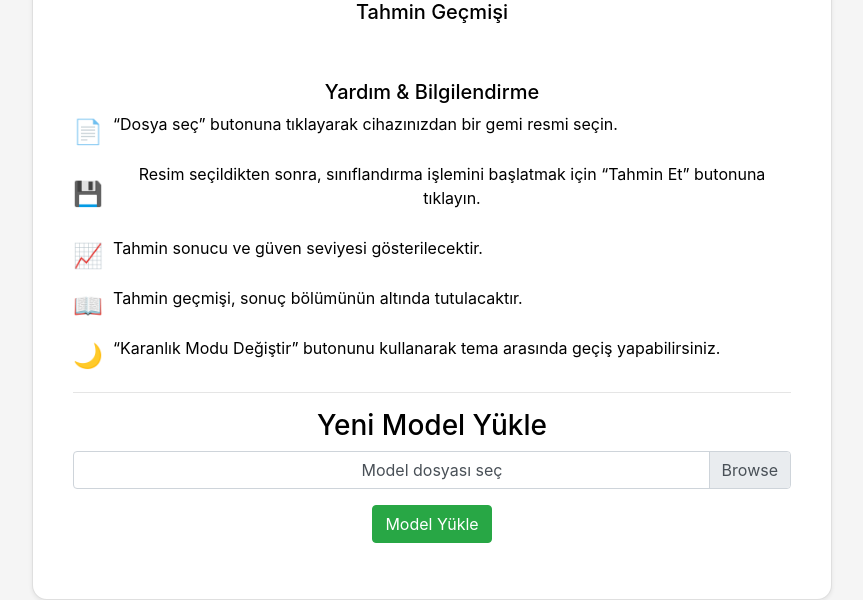
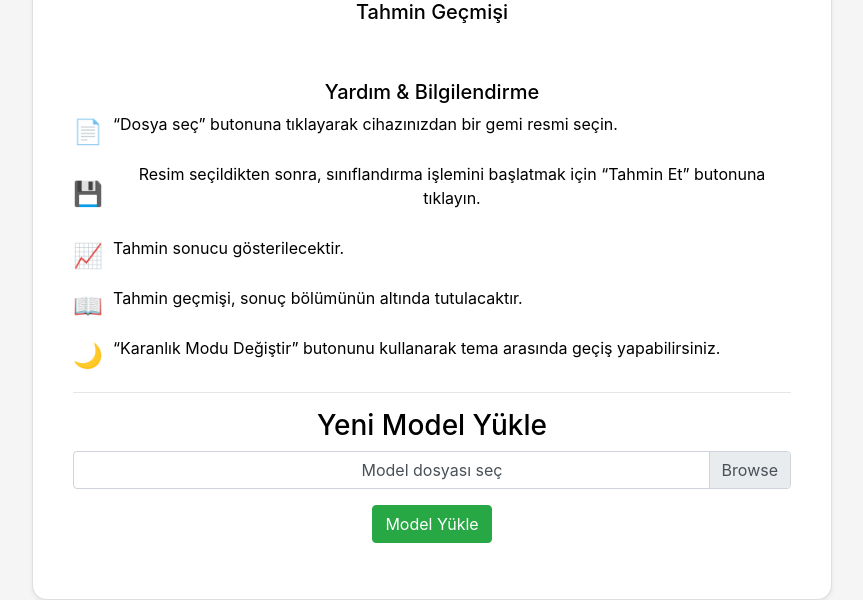
Before and after one commit to yasinkarademir/shipt-type-classification-web, a FastAPI app: page / in a window 1280 px wide. Shown: the part 487-1087 px from the top of the page, without its empty margins (208-1071 px from the left). Run offline with FastAPI, Linux system fonts and the light colour scheme; data that the repository does not hold is empty; parts of the project's set-up code (start-up, migrations or seed data) failed here and were passed over; some libraries are stand-ins or nearby versions.

Commit message:
güven oranı gösterimi kaldırıldı.

```diff
--- a/static/scripts.js
+++ b/static/scripts.js
@@ -94,8 +94,8 @@ async function uploadImage() {
 
         if (response.ok) {
             const result = await response.json();
-            document.getElementById('result').innerText = `Tahmin Edilen Sınıf: ${result.predicted_class} (Güven: ${result.confidence.toFixed(2)}%)`;
-            addToHistory(result.predicted_class, result.confidence.toFixed(2));
+            document.getElementById('result').innerText = `Tahmin Edilen Sınıf: ${result.predicted_class}`;
+            addToHistory(result.predicted_class);
             setFeedback("Tahmin başarılı!", "success");
         } else {
             const error = await response.json();
@@ -109,11 +109,11 @@ async function uploadImage() {
     }
 }
 
-function addToHistory(predictedClass, confidence) {
+function addToHistory(predictedClass) {
     const historyList = document.getElementById('history-list');
     const listItem = document.createElement('li');
     listItem.className = 'list-group-item';
-    listItem.innerText = `Sınıf: ${predictedClass} (Güven: ${confidence}%)`;
+    listItem.innerText = `Sınıf: ${predictedClass}`;
     historyList.appendChild(listItem);
 }
 
--- a/templates/index.html
+++ b/templates/index.html
@@ -67,7 +67,7 @@
                 </div>
                 <div class="help-item">
                     <span class="help-icon">&#x1F4C8;</span>
-                    <p>Tahmin sonucu ve güven seviyesi gösterilecektir.</p>
+                    <p>Tahmin sonucu gösterilecektir.</p>
                 </div>
                 <div class="help-item">
                     <span class="help-icon">&#x1F4D6;</span>
```
